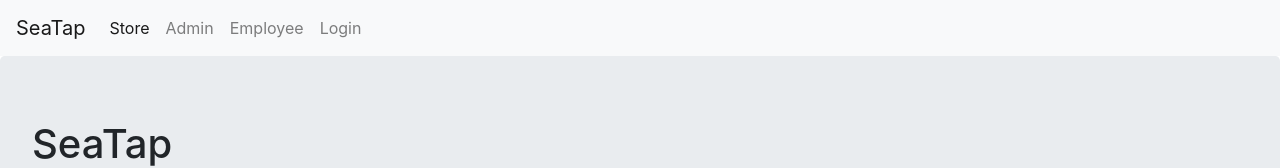
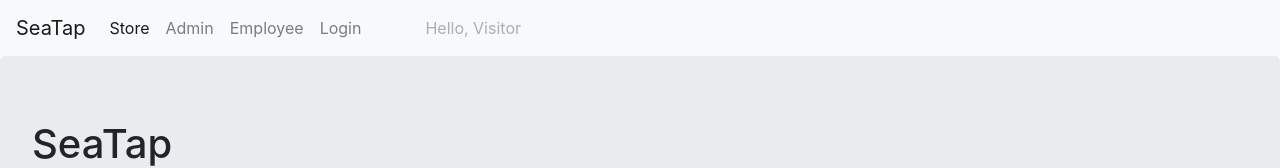
Before and after one commit to chanzlee/TapRoom-React, a React app: page /#/store in a window 1280 px wide. Shown: the top 168 px of the page. Built offline with nearby package versions, Linux system fonts and the light colour scheme.

Commit message:
enable login/logout.

```diff
--- a/src/components/App.jsx
+++ b/src/components/App.jsx
@@ -28,7 +28,8 @@ class App extends React.Component {
     };
     this.handleLogin = this.handleLogin.bind(this);
     this.handleChange = this.handleChange.bind(this);
-    this.redirectToTarget = this.redirectToTarget.bind(this);
+    this.handleLogOut = this.handleLogOut.bind(this);
+    // this.redirectToLogin = this.redirectToLogin.bind(this);
   }
 
   handleLogin(event) {
@@ -40,7 +41,7 @@ class App extends React.Component {
     );
     if (filterById.length == 0) {
       this.setState({ accessDenied: true });
-      console.log("Login failed");
+      console.log("Id not match");
     } else if (filterById[0].password == this.state.loginCredential.password) {
       this.setState({
         accessDenied: false,
@@ -50,28 +51,48 @@ class App extends React.Component {
       });
     } else {
       this.setState({ accessDenied: true });
-      console.log("Login failed");
+      console.log("password not match");
     }
   }
 
   handleChange(event) {
-    console.log(event.currentTarget.value);
-    console.log(event.currentTarget.id);
     let loginCredential = Object.assign({}, this.state.loginCredential);
     loginCredential[event.currentTarget.id] = event.currentTarget.value;
     this.setState({ loginCredential: loginCredential });
-    console.log(this.state.loginCredential);
   }
 
-  redirectToTarget(target) {
-    console.log("redirect");
-    return <Redirect to={"/" + target} />;
+  handleLogOut() {
+    this.setState({
+      currentUser: new User(),
+      loggedIn: false,
+      accessDenied: null
+    });
   }
+
+  // redirectToLogin() {
+  //   console.log("redirect");
+  //   return (
+  //     <Redirect
+  //       render={props => (
+  //         <Login
+  //           {...props}
+  //           onSubmit={e => this.handleLogin(e)}
+  //           onChange={e => this.handleChange(e)}
+  //           loginCredential={this.state.loginCredential}
+  //           loggedIn={this.state.loggedIn}
+  //           accessDenied={this.state.accessDenied}
+  //         />
+  //       )}
+  //     />
+  //   );
+  // }
 
   render() {
     return (
       <div>
         <NavBar
+          logIn={this.redirectToLogin}
+          logOut={this.handleLogOut}
           loggedIn={this.state.loggedIn}
           currentUser={this.state.currentUser}
         />
--- a/src/components/login.jsx
+++ b/src/components/login.jsx
@@ -6,7 +6,10 @@ const Login = props => {
   const { loginCredential, accessDenied } = props;
   return (
     <div>
-      (accessDenied)? null: <Redirect to="/store" />
+      {accessDenied === false ? (
+        <Redirect to="/store" />
+      ) : (
+        <div>
           <h1>Login</h1>
           <form onSubmit={props.onSubmit}>
             <Input
@@ -35,6 +38,8 @@ const Login = props => {
             </button>
           </form>
         </div>
+      )}
+    </div>
   );
 };
 
--- a/src/components/navBar.jsx
+++ b/src/components/navBar.jsx
@@ -1,7 +1,15 @@
 import React from "react";
 import { Link, NavLink } from "react-router-dom";
 
-const NavBar = () => {
+const NavBar = props => {
+  const {
+    loggedIn,
+    currentUser,
+    logOut,
+    loginCredential,
+    accessDenied,
+    logIn
+  } = props;
   return (
     //Import bootstrap format
     <nav className="navbar navbar-expand-lg navbar-light bg-light">
@@ -30,8 +38,17 @@ const NavBar = () => {
           <NavLink className="nav-item nav-link" to="/employee">
             Employee
           </NavLink>
-          <NavLink className="nav-item nav-link" to="/login">
-            Login
+          {loggedIn ? (
+            <NavLink className="nav-item nav-link" onClick={logOut} to="/store">
+              Logout
+            </NavLink>
+          ) : (
+            <NavLink className="nav-item nav-link" to="/login">
+              Login
+            </NavLink>
+          )}
+          <NavLink className="nav-item nav-link disabled ml-5" to="/login">
+            Hello, {currentUser.name ? currentUser.name : "Visitor"}
           </NavLink>
         </div>
       </div>
```
Lines whose indentation alone changed are shown as unchanged.
